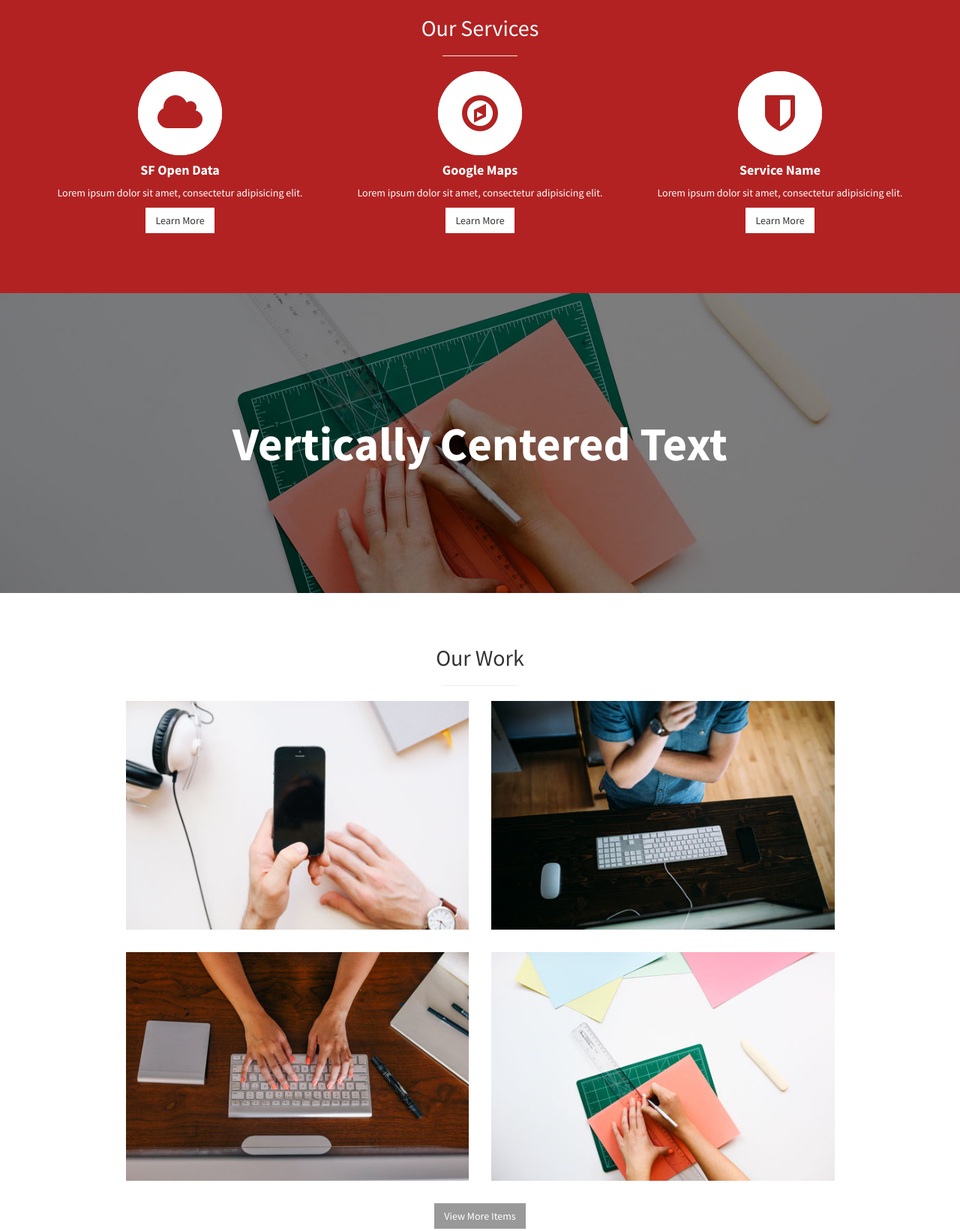
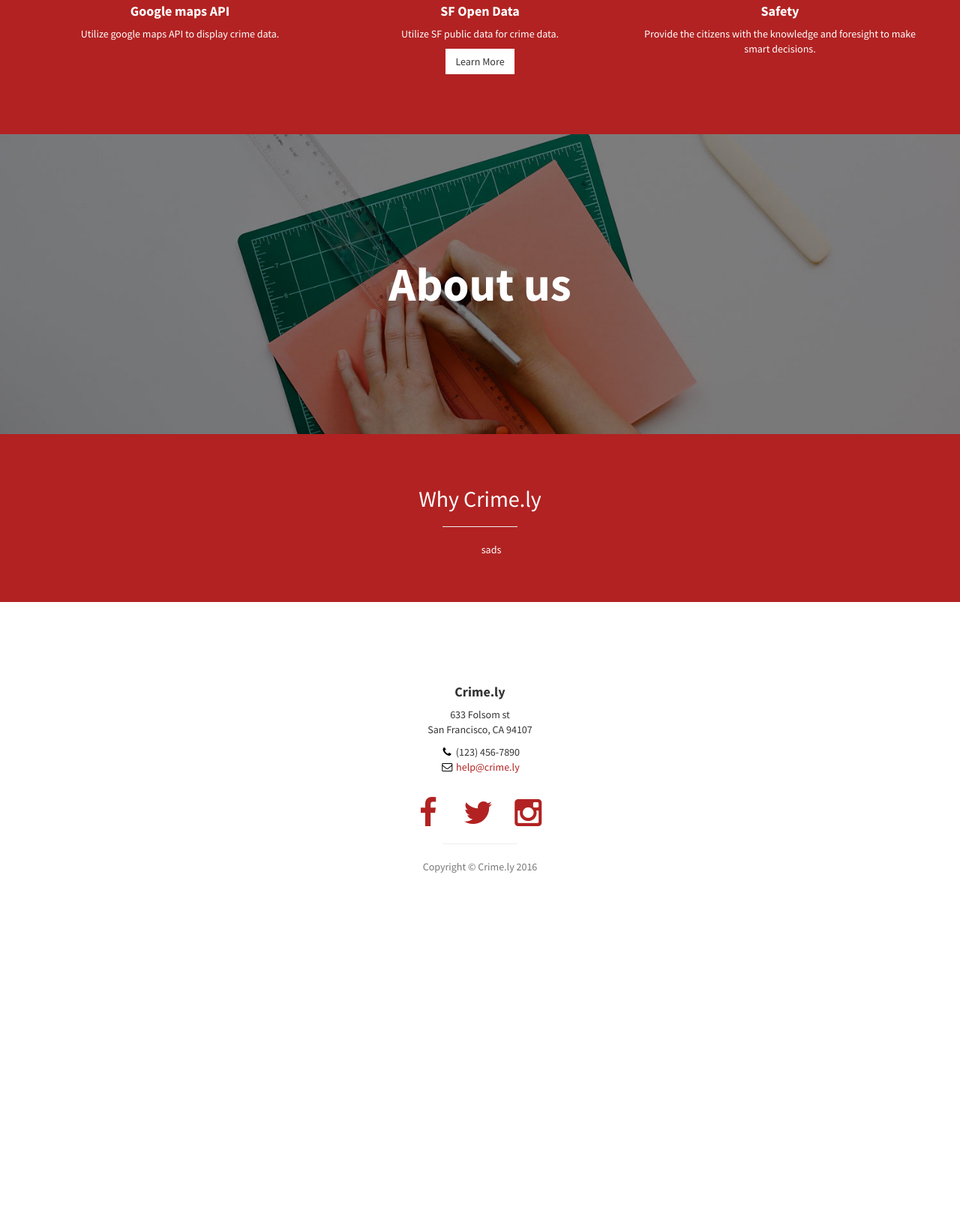
Before and after one commit to nijaru/crime.ly, a plain HTML site: page index.html in a window 1280 px wide. Shown: the part 1061-2703 px from the top of the page at 75% size. After the commit the page ends 2337 px from the top, so only its background shows below. Drawn offline with nearby package versions, Linux system fonts and the light colour scheme.

Commit message:
updated index page

```diff
--- a/index.html
+++ b/index.html
@@ -66,19 +66,7 @@
     </div>
   </header>
 
-  <!-- About -->
-  <section id="about" class="about">
-    <div class="container">
-      <div class="row">
-        <div class="col-lg-12 text-center">
-          <h2>Stylish Portfolio is the perfect theme for your next project!</h2>
-          <p class="lead">This theme features some wonderful photography courtesy of <a target="_blank" href="http://join.deathtothestockphoto.com/">Death to the Stock Photo</a>.</p>
-        </div>
-      </div>
-      <!-- /.row -->
-    </div>
-    <!-- /.container -->
-  </section>
+
 
   <!-- Services -->
   <!-- The circle icons use Font Awesome's stacked icon classes. For more information, visit http://fontawesome.io/examples/ -->
@@ -96,10 +84,10 @@
                   <i class="fa fa-cloud fa-stack-1x text-primary"></i>
                 </span>
                 <h4>
-                  <strong>SF Open Data</strong>
+                  <strong>Google maps API</strong>
                 </h4>
-                <p>Lorem ipsum dolor sit amet, consectetur adipisicing elit.</p>
-                <a href="#" class="btn btn-light">Learn More</a>
+                <p>Utilize google maps API to display crime data.</p>
+
               </div>
             </div>
             <div class="col-md-4 col-sm-6">
@@ -109,10 +97,10 @@
                   <i class="fa fa-compass fa-stack-1x text-primary"></i>
                 </span>
                 <h4>
-                  <strong>Google Maps</strong>
+                  <strong>SF Open Data</strong>
                 </h4>
-                <p>Lorem ipsum dolor sit amet, consectetur adipisicing elit.</p>
-                <a href="#" class="btn btn-light">Learn More</a>
+                <p>Utilize SF public data for crime data.</p>
+                <a href="https://data.sfgov.org/" class="btn btn-light">Learn More</a>
               </div>
             </div>
             <div class="col-md-4 col-sm-6">
@@ -122,10 +110,10 @@
                   <i class="fa fa-shield fa-stack-1x text-primary"></i>
                 </span>
                 <h4>
-                  <strong>Service Name</strong>
+                  <strong>Safety</strong>
                 </h4>
-                <p>Lorem ipsum dolor sit amet, consectetur adipisicing elit.</p>
-                <a href="#" class="btn btn-light">Learn More</a>
+                <p>Provide the citizens with the knowledge and foresight to make smart decisions.</p>
+
               </div>
             </div>
           </div>
@@ -141,49 +129,25 @@
   <!-- Callout -->
   <aside class="callout">
     <div class="text-vertical-center">
-      <h1>Vertically Centered Text</h1>
+      <h1>About us</h1>
     </div>
   </aside>
 
   <!-- Portfolio -->
-  <section id="portfolio" class="portfolio">
+  <section id="portfolio" class="portfolio bg-primary">
     <div class="container">
       <div class="row">
-        <div class="col-lg-10 col-lg-offset-1 text-center">
-          <h2>Our Work</h2>
+        <div class="col-lg-12 text-center">
+          <h2>Why Crime.ly</h2>
           <hr class="small">
-          <div class="row">
-            <div class="col-md-6">
-              <div class="portfolio-item">
-                <a href="#">
-                  <img class="img-portfolio img-responsive" src="static/img/portfolio-1.jpg">
-                </a>
-              </div>
-            </div>
-            <div class="col-md-6">
-              <div class="portfolio-item">
-                <a href="#">
-                  <img class="img-portfolio img-responsive" src="static/img/portfolio-2.jpg">
-                </a>
-              </div>
-            </div>
-            <div class="col-md-6">
-              <div class="portfolio-item">
-                <a href="#">
-                  <img class="img-portfolio img-responsive" src="static/img/portfolio-3.jpg">
-                </a>
-              </div>
-            </div>
-            <div class="col-md-6">
-              <div class="portfolio-item">
-                <a href="#">
-                  <img class="img-portfolio img-responsive" src="static/img/portfolio-4.jpg">
-                </a>
-              </div>
-            </div>
-          </div>
+            <div class = "container">
+                 <div class="row">
+                    <div class="col-lg-12 text-center">
+                    <p>sads</p>
+                    </div>
+                 </div>
+             </div>
           <!-- /.row (nested) -->
-          <a href="#" class="btn btn-dark">View More Items</a>
         </div>
         <!-- /.col-lg-10 -->
       </div>
@@ -193,17 +157,6 @@
   </section>
 
   <!-- Call to Action -->
-  <aside class="call-to-action bg-primary">
-    <div class="container">
-      <div class="row">
-        <div class="col-lg-12 text-center">
-          <h3>The buttons below are impossible to resist.</h3>
-          <a href="#" class="btn btn-lg btn-light">Click Me!</a>
-          <a href="#" class="btn btn-lg btn-dark">Look at Me!</a>
-        </div>
-      </div>
-    </div>
-  </aside>
 
   <!-- Map -->
   <!-- <section id="contact" class="map">
@@ -222,8 +175,8 @@
       <div class="col-lg-10 col-lg-offset-1 text-center">
         <h4><strong>Crime.ly</strong>
         </h4>
-        <p>3481 Melrose Place
-          <br>San Francisco, CA 94520</p>
+        <p>633 Folsom st
+          <br>San Francisco, CA 94107</p>
           <ul class="list-unstyled">
             <li><i class="fa fa-phone fa-fw fa-black"></i> (123) 456-7890</li>
             <li><i class="fa fa-envelope-o fa-fw fa-black"></i> <a href="mailto:name@example.com" class="red">help@crime.ly</a>
```
